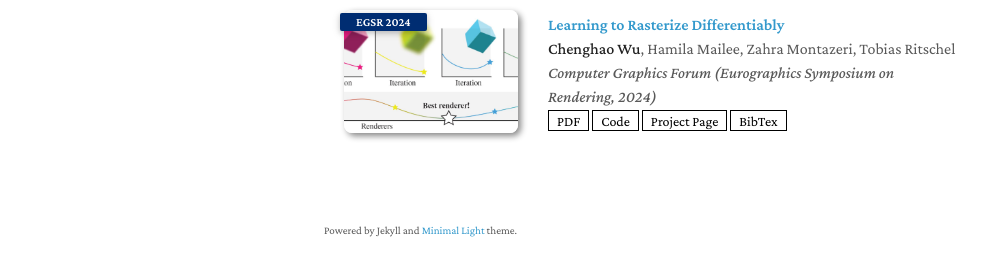
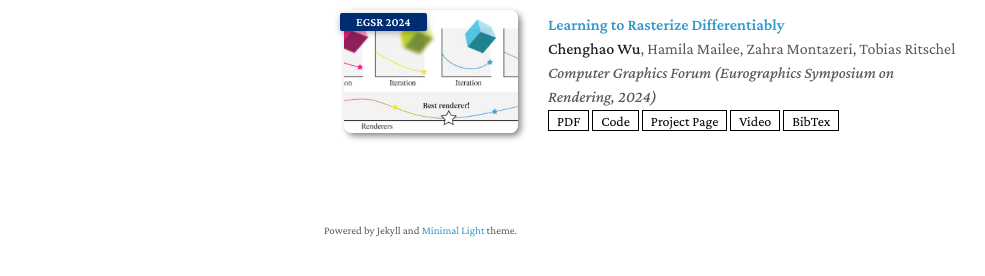
Before and after one commit to Theo-Wu/Theo-Wu.github.io, a Jekyll site: the page built from index.md, in a window 1280 px wide. Shown: the part 438-714 px from the top of the page, without its empty margins (146-1131 px from the left). Built offline with Jekyll 4.4.1, drawn with Linux system fonts in a browser that asks for light colours; nearby versions of some CDN libraries; a style sheet for code colours, icons or effects is not loaded; our own code applies the rules of GitHub Pages for plain Markdown files.

Commit message:
update video

```diff
--- a/_data/publications.yml
+++ b/_data/publications.yml
@@ -7,6 +7,7 @@ main:
     pdf: https://diglib.eg.org/items/b38de602-d27a-404a-b24d-b0f7c732cabe
     code: https://github.com/Theo-Wu/MetaRas
     page: https://theo-wu.github.io/MetaRas/
+    video: https://www.youtube.com/watch?v=cxLnGoLy8xQ&ab_channel=EGSR2024
     bibtex: https://diglib.eg.org/items/b38de602-d27a-404a-b24d-b0f7c732cabe
     image: ./assets/img/Teaser_1.jpg
     notes:
--- a/_includes/publications.md
+++ b/_includes/publications.md
@@ -30,6 +30,9 @@
       {% if link.page %}
       <a href="{{ link.page }}" class="btn btn-sm z-depth-0" role="button" target="_blank" style="font-size:14px;">Project Page</a>
       {% endif %}
+      {% if link.video %}
+      <a href="{{ link.video }}" class="btn btn-sm z-depth-0" role="button" target="_blank" style="font-size:14px;">Video</a>
+      {% endif %}
       {% if link.bibtex %}
       <a href="{{ link.bibtex }}" class="btn btn-sm z-depth-0" role="button" target="_blank" style="font-size:14px;">BibTex</a>
       {% endif %}
```
